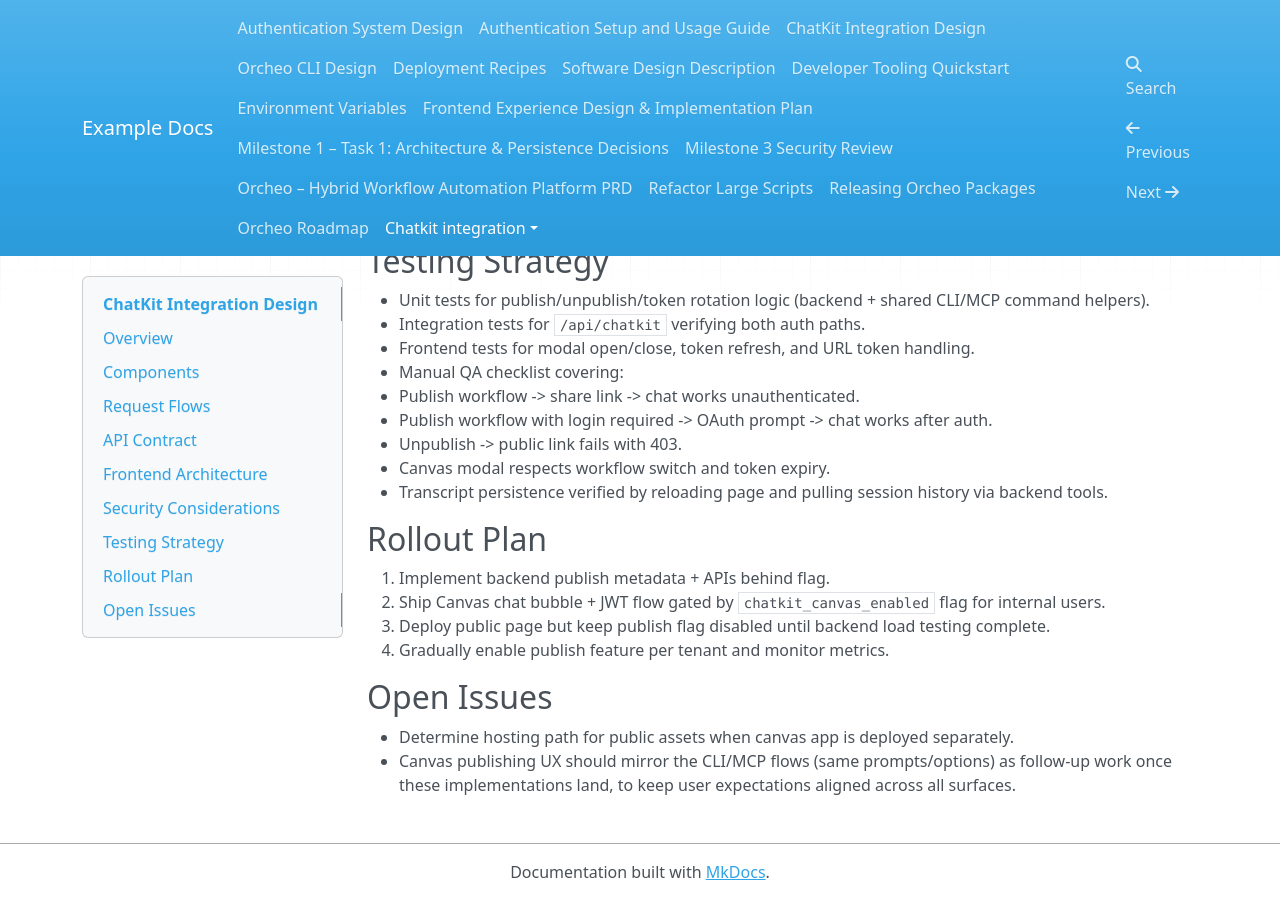
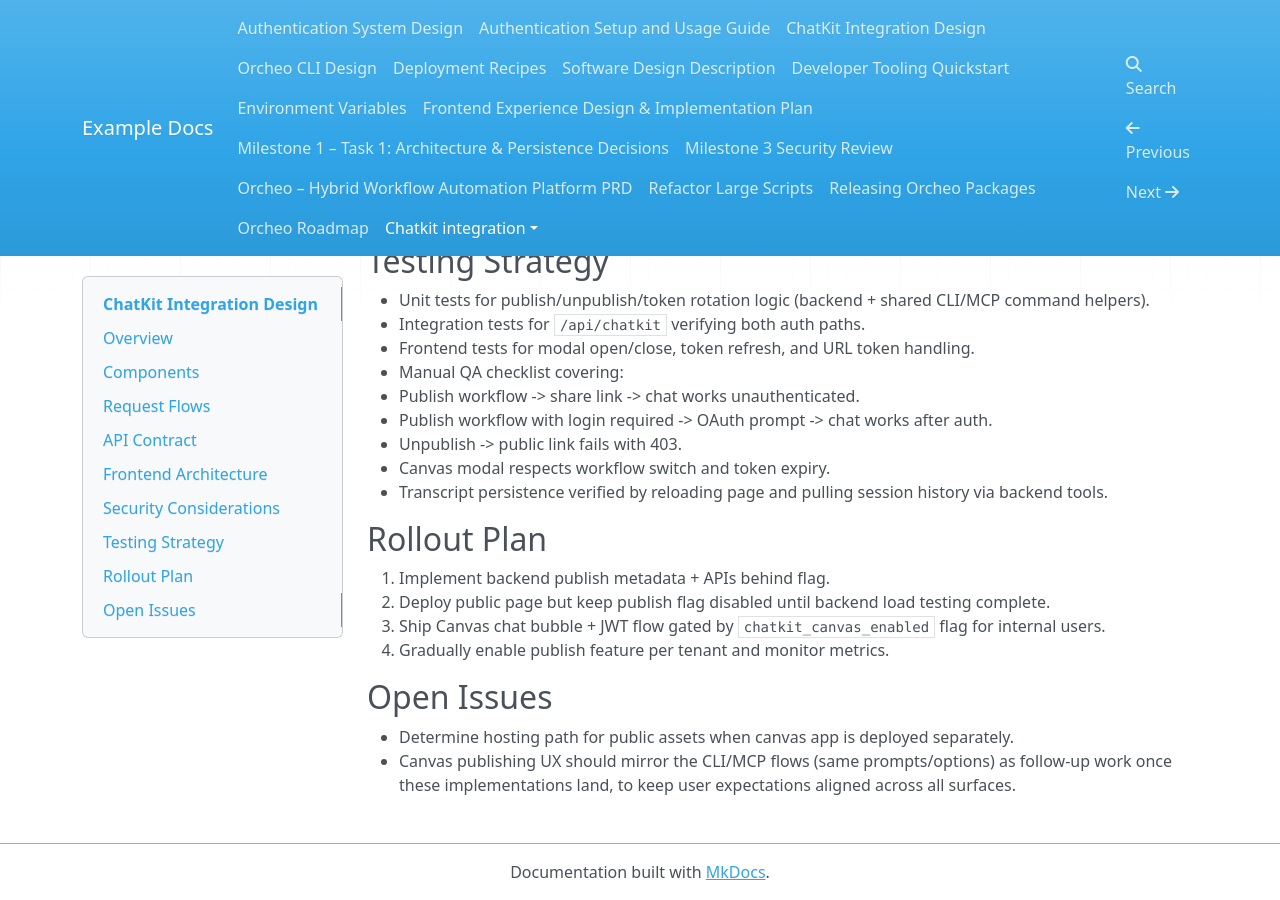
Before and after one commit to ShaojieJiang/orcheo, an MkDocs documentation site: the page built from docs/chatkit_integration/design.md, in a window 1280 px wide and 900 px high, scrolled down 3373 px. Built offline with MkDocs 1.6.1, drawn with Linux system fonts in a browser that asks for light colours; nearby versions of some CDN libraries.

```diff
--- a/docs/chatkit_integration/design.md
+++ b/docs/chatkit_integration/design.md
@@ -114,8 +114,8 @@ POST   /api/workflows/{id}/publish/revoke  -> unpublish
 
 ## Rollout Plan
 1. Implement backend publish metadata + APIs behind flag.
-2. Ship Canvas chat bubble + JWT flow gated by `chatkit_canvas_enabled` flag for internal users.
-3. Deploy public page but keep publish flag disabled until backend load testing complete.
+2. Deploy public page but keep publish flag disabled until backend load testing complete.
+3. Ship Canvas chat bubble + JWT flow gated by `chatkit_canvas_enabled` flag for internal users.
 4. Gradually enable publish feature per tenant and monitor metrics.
 
 ## Open Issues
```
Also changed, not shown: docs/chatkit_integration/plan.md (+11 -11 lines).
